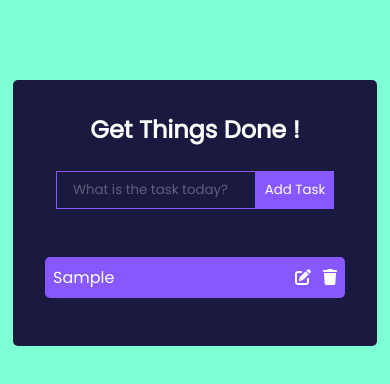
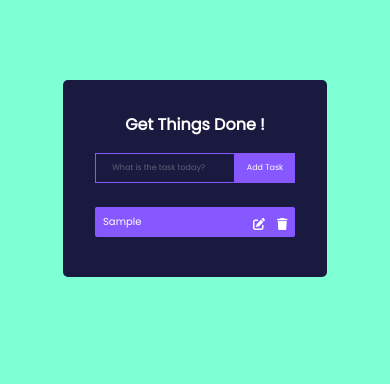
Before and after one commit to navya1220/QuaBD, a React (Create React App) app: page / in a window 390 px wide. Both pictures are taken after typing "Sample" into the empty fields and a click on the button "Add Task". Shown: the top 384 px of the page. Built offline with nearby package versions, Linux system fonts and the light colour scheme.

Commit message:
Update React app with new changes

```diff
--- a/src/App.css
+++ b/src/App.css
@@ -94,23 +94,45 @@ h1 {
     h1 {
             color: #fff;
             margin-bottom: 0.5rem;
-            font-size: 1.5rem;
+            font-size: 1rem;
         }
         .TodoForm {
-                    width: 300px;
+                    width: 200px;
                     margin-bottom: 1rem;
                 }
         .todo-input {
-            width: 200px;
+            width: 140px;
+            padding: 0.5rem 1rem;
+                margin-top: 0.5rem;
+                margin-bottom: 0.5rem;
         }
         .Todo {
             display: flex;
             justify-content: space-between;
             align-items: center;
             background: #8758ff;
+            padding: 0.25rem 0.5rem;
+                border-radius: 2px;
+                margin-bottom: 0.5rem;
             color: #fff;
-            padding: 0.5rem 0.5rem;
-            border-radius: 5px;
-            margin-bottom: 1rem;
+            width: 200px;
+            height: 30px;
+     }
+        .Todo p {
+            font-size: 10px;
+        }
+        .edit-icon {
+            height: 12px;
+        }
+        .delete-icon {
+            height: 12px;
+        }
+        .todo-input {
+            font-size: 8px;
+        }
+        .todo-btn {
+            width: 60px;
+            font-size: 8px;
+            height: 30px;
         }
 }
```
